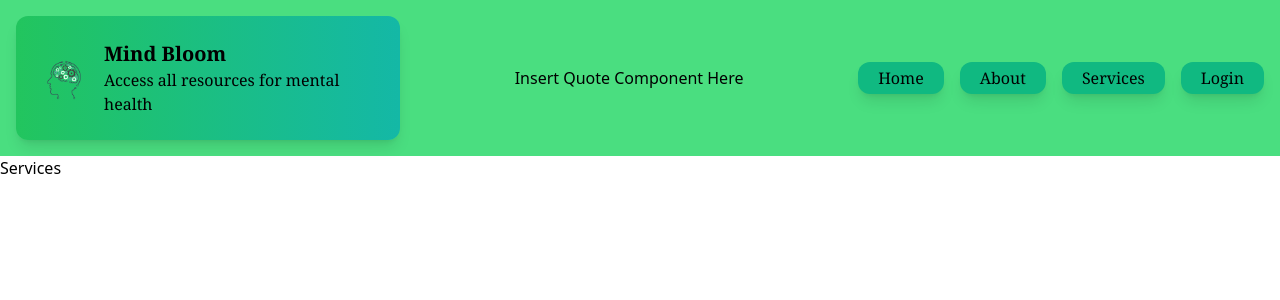
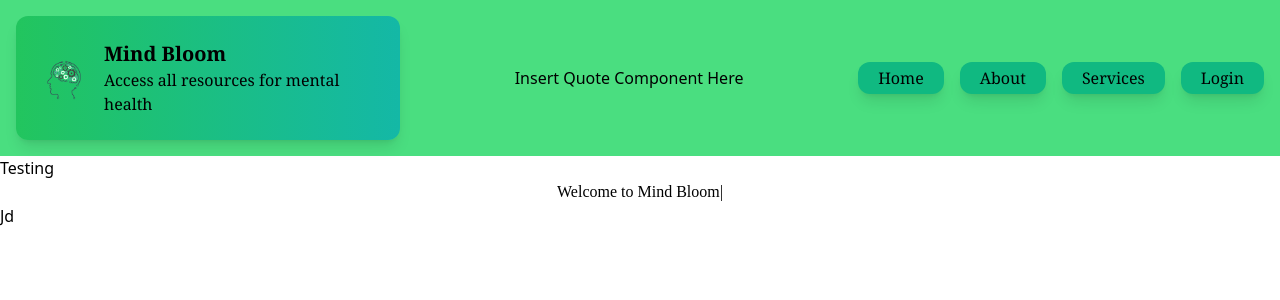
Before and after one commit to julianDalban/mental-health-app, a React (Create React App) app in the folder mind-bloom/: page /services in a window 1280 px wide. Shown: the top 300 px of the page. Built offline with nearby package versions, Linux system fonts and the light colour scheme; no server answers.

Commit message:
Managed to get the TextType comp to work
Note, I had to remove/delete node_modules and package-lock.json and then run npm install to get the dependency to work. Apparently problem is linked to multiple versions of react being installed in the project.

```diff
--- a/mind-bloom/package.json
+++ b/mind-bloom/package.json
@@ -14,7 +14,8 @@
     "react-dom": "^18.3.1",
     "react-router-dom": "^7.0.1",
     "react-scripts": "5.0.1",
-    "web-vitals": "^2.1.4"
+    "web-vitals": "^2.1.4",
+    "react-type-animation": "^3.2.0"
   },
   "scripts": {
     "start": "react-scripts start",
--- a/mind-bloom/src/components/TextType.js
+++ b/mind-bloom/src/components/TextType.js
@@ -1,7 +1,25 @@
 import React from "react";
+import { TypeAnimation } from "react-type-animation";
 
-const TextType = ({text}) => {
-
+const TextType = ({text, author}) => {
+    return(
+        <div>
+            <TypeAnimation
+                sequence={[
+                    //Text goes here
+                    text,
+                    1000, // delay
+                    ' - ',
+                    500
+                ]}
+                deletionSpeed={50}
+                speed={50}
+                style={{fontSize: '1rem', display: 'flex', justifyContent: 'center', alignItems: 'center', fontFamily: 'Times New Roman'}}
+                repeat={Infinity}
+            />
+            <p>{author}</p>
+        </div>
+    );
 };
 
 export default TextType;
--- a/mind-bloom/src/pages/services.jsx
+++ b/mind-bloom/src/pages/services.jsx
@@ -1,9 +1,10 @@
-import React from "react";
+import TextType from "../components/TextType";
 
 const Services = () => {
   return (
     <div>
-      <h1>Services</h1>
+      <h1>Testing </h1>
+            <TextType text={'Welcome to Mind Bloom'} author={'Jd'}/>
     </div>
   );
 };
```
Also changed, not shown: 1 other file (tests, documents, lock files or other folders).
